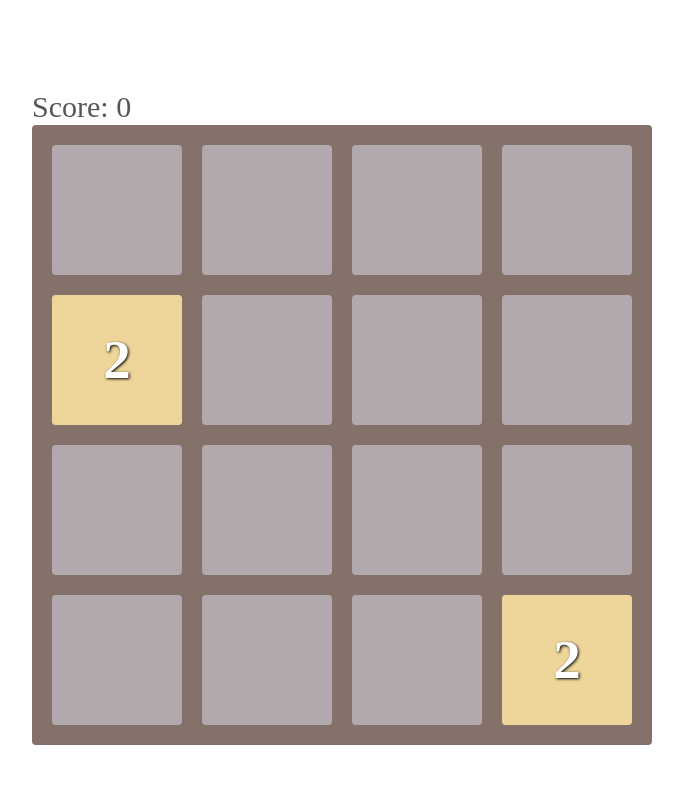
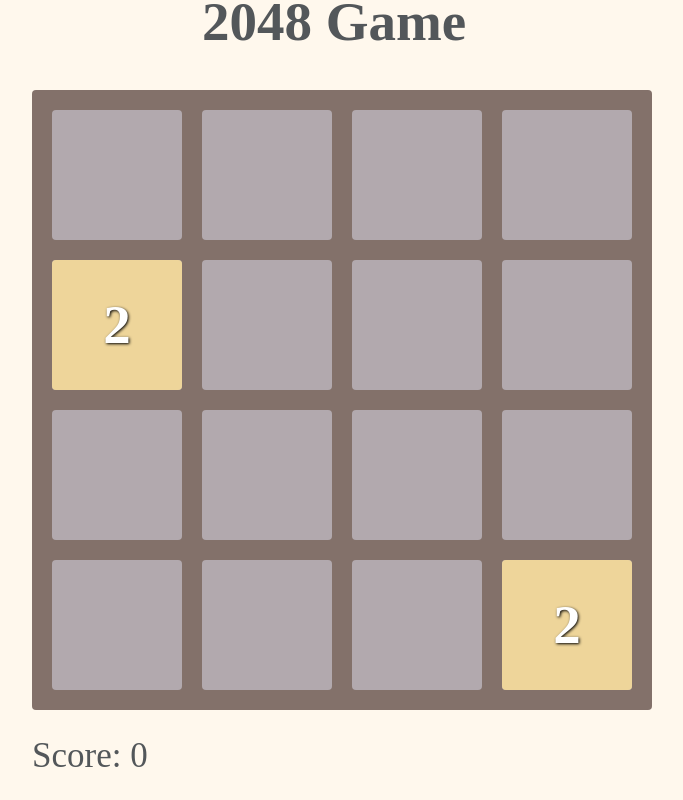
Before and after one commit to diana-moreno/2048-game, a plain HTML site: page index.html in a window 1280 px wide. Shown: the whole page, without its empty margins (298-981 px from the left). Drawn offline with nearby package versions, Linux system fonts and the light colour scheme.

Commit message:
add title, place score in bottom and add background-color

```diff
--- a/index.html
+++ b/index.html
@@ -20,6 +20,9 @@
 </head>
 <body>
   <div class="container">
+    <div id="title">
+      <h2>2048 Game</h2>
+    </div>
     <div id="container-score">
       Score: <span id="score">0</span>
     </div>
--- a/stylesheet/index.css
+++ b/stylesheet/index.css
@@ -7,6 +7,17 @@ body {
   color: #53575a;
   height: 100%;
   width: 100%;
+  background: #ffebc64f;
+}
+h2 {
+  margin: 0;
+  font-size: 5.5rem;
+}
+#title {
+  position: absolute;
+  width: max-content;
+  top: -10rem;
+  left: 17rem;
 }
 .container {
   position: absolute;
@@ -76,8 +87,11 @@ body {
 
 #container-score {
   font-size: 3rem;
+  font-size: 3.5rem;
+  position: absolute;
+  top: calc(100% - -646px);
+  width: max-content;
 }
-
 #game-over,
 #win {
   display: none;
@@ -88,11 +102,9 @@ body {
   opacity: 0.9;
   color: #d4554b;
 }
-
 #win {
   color: #5b8092;
 }
-
 .change-opacity {
   opacity: 0.2;
 }
```
